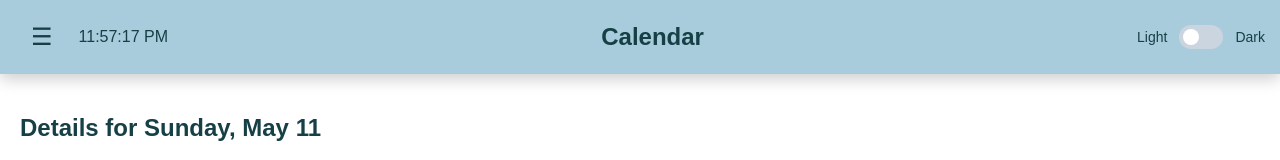
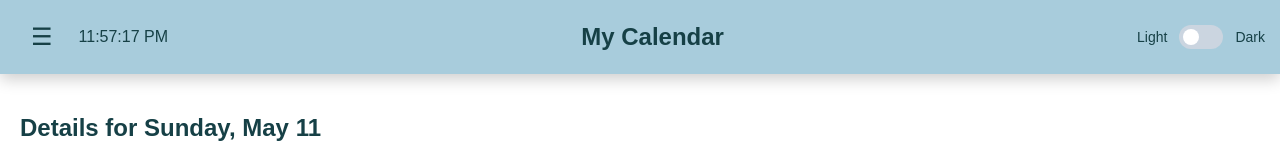
Before and after one commit to Tang0115/CISC490Calendar, a React (Create React App) app: page / in a window 1280 px wide. Shown: the top 160 px of the page. Built offline with nearby package versions, Linux system fonts and the light colour scheme.

Commit message:
Update App.js

```diff
--- a/src/App.js
+++ b/src/App.js
@@ -49,7 +49,7 @@ function App() {
             </button>
             <span className="current-time">{currentTime}</span>
           </div>
-          <h1>Calendar</h1>
+          <h1>My Calendar</h1>
           <div className="header-right">
             <div className="theme-switch-wrapper">
               <span className="theme-mode-label">Light</span>
```
